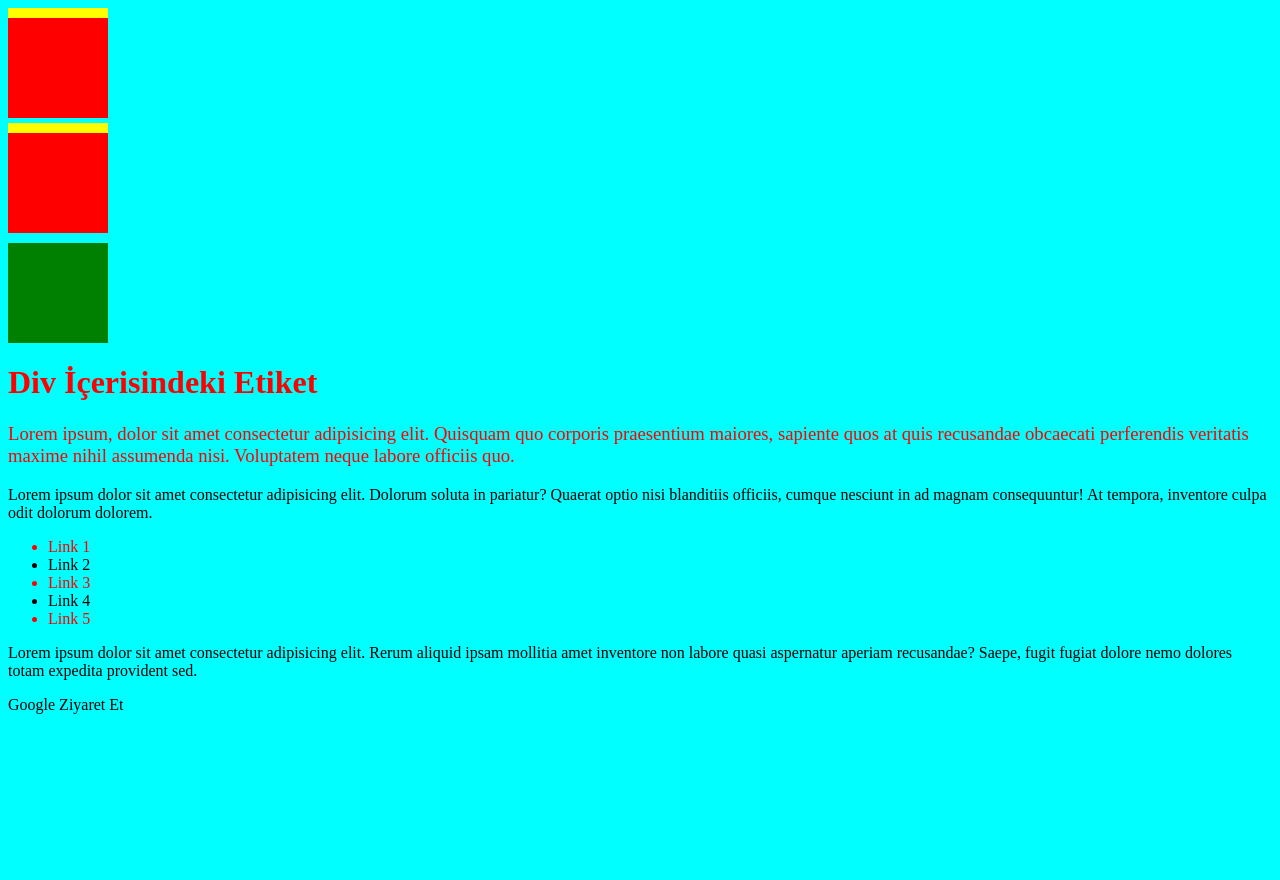
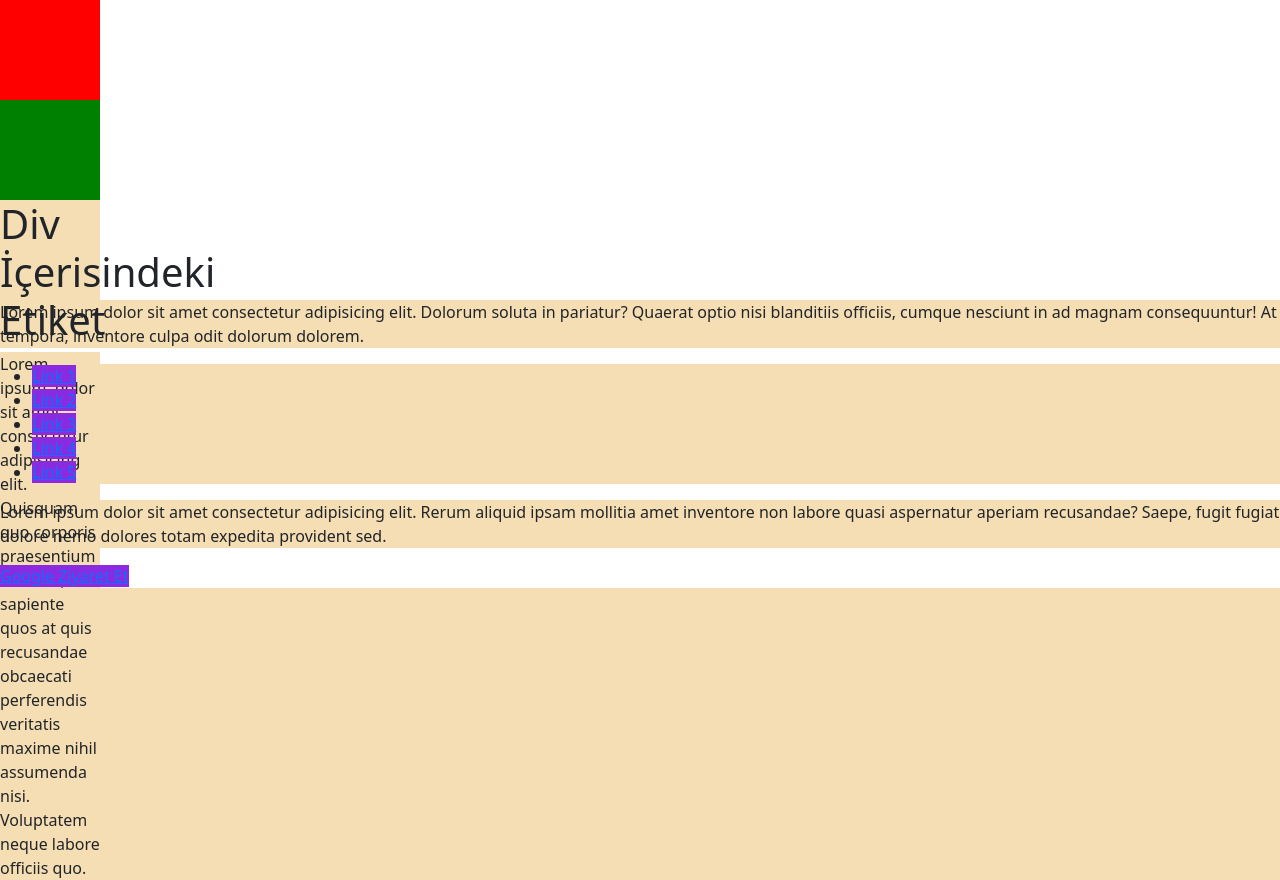
Before and after one commit to sevmezabdullah/CSS, a plain HTML site: page index.html in a window 1280 px wide. Before the commit the page ends 800 px from the top, so only its background shows below. Drawn offline with nearby package versions, Linux system fonts and the light colour scheme.

Commit message:
color.html added

```diff
--- a/index.html
+++ b/index.html
@@ -6,7 +6,8 @@
     <meta name="viewport" content="width=device-width, initial-scale=1.0">
     <title>Document</title>
     <link rel="stylesheet" href="style.css">
-
+    <link href="https://cdn.jsdelivr.net/npm/bootstrap@5.0.2/dist/css/bootstrap.min.css" rel="stylesheet"
+        integrity="sha384-EVSTQN3/azprG1Anm3QDgpJLIm9Nao0Yz1ztcQTwFspd3yD65VohhpuuCOmLASjC" crossorigin="anonymous">
 </head>
 
 <!--Inline CSS - External CSS - Internal CSS-->
@@ -25,8 +26,6 @@ Universal Selector
     <div class="box">
         <div class="inside-box"></div>
     </div>
-
-
 
     <div class="box">
         <div class="inside-box"></div>
--- a/style.css
+++ b/style.css
@@ -1,52 +1,29 @@
 * {
-  background-color: aqua;
+  background-color: wheat;
 }
 
-h1 {
-  color: red;
-}
-.box {
-  background-color: yellow;
+div {
+  background-color: green;
   width: 100px;
   height: 100px;
-  margin-top: 5px;
-  justify-content: center;
-  align-items: center;
-  display: flex;
-  padding-top: 10px;
 }
 
-.inside-box {
+div:hover {
   background-color: red;
   width: 100px;
   height: 100px;
 }
 
-#container {
-  width: 100px;
-  height: 100px;
-  background-color: green;
-  margin-top: 10px;
+a {
+  text-decoration: none;
+  color: black;
+  background-color: blueviolet;
 }
 
-#articles > p {
-  font-size: 14pt;
-  color: red;
+a:hover {
+  background-color: red;
+  color: white;
+  text-decoration: none;
+  margin: 10px;
+  transition: all 0.5s;
 }
-
-ul:first-child {
-  color: red;
-  background-color: yellow;
-}
-
-p:hover {
-  color: blue;
-}
-
-li:nth-child(odd) {
-  color: red;
-}
-a {
-  text-decoration: none;
-  color: inherit;
-}
```
Also changed, not shown: color.html (added, +30 -0 lines).
